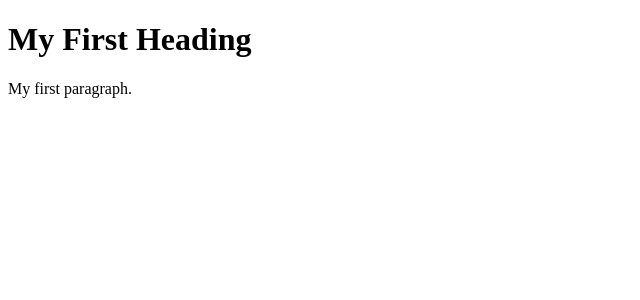
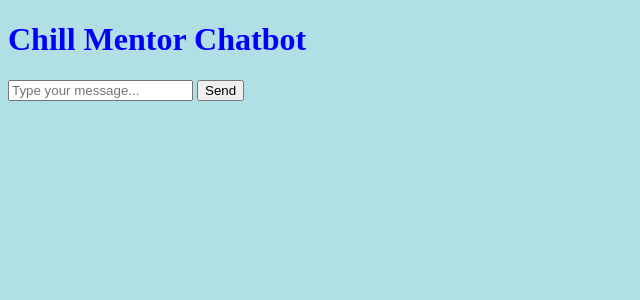
Before and after one commit to Yyyyanovich001/dm_data_project, a Python web app: template templates/index.html in a window 1280 px wide. Shown: the top 300 px of the page, without its empty margins (0-640 px from the left). Run offline with Jinja, Linux system fonts and the light colour scheme; the template is opened without the code that fills it, so the values that code supplies are empty.

Commit message:
Modifs in HTML

```diff
--- a/templates/index.html
+++ b/templates/index.html
@@ -1,9 +1,28 @@
 <!DOCTYPE html>
-<html>
+<html lang="en">
+<head>
+    <meta charset="UTF-8">
+    <meta name="viewport" content="width=device-width, initial-scale=1.0">
+    <title>Chill Mentor Chatbot</title>
+    <link rel="stylesheet" href="/static/style.css">
+</head>
 <body>
+    <!-- Title -->
+    <header>
+        <h1>Chill Mentor Chatbot</h1>
+    </header>
 
-<h1>My First Heading</h1>
-<p>My first paragraph.</p>
+    <div class="chat-container">
+        <div class="chat-box" id="chatBox">
+            <!-- Messages will be dynamically inserted here -->
+        </div>
+        <div class="input-container">
+            <input type="text" id="userMessage" placeholder="Type your message..." />
+            <button id="sendBtn">Send</button>
+        </div>
+    </div>
 
+    <script src="https://code.jquery.com/jquery-3.6.0.min.js"></script>
+    <script src="/static/script.js"></script>
 </body>
 </html>
```
